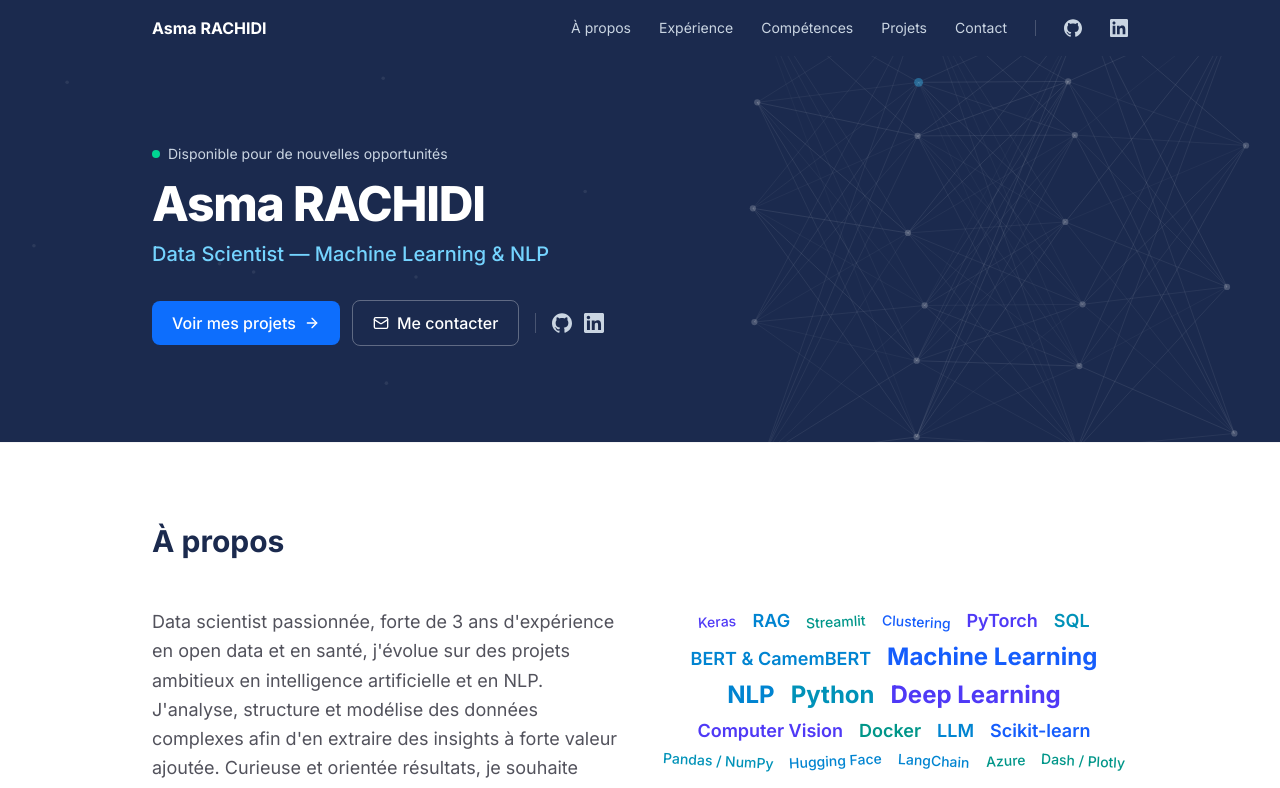
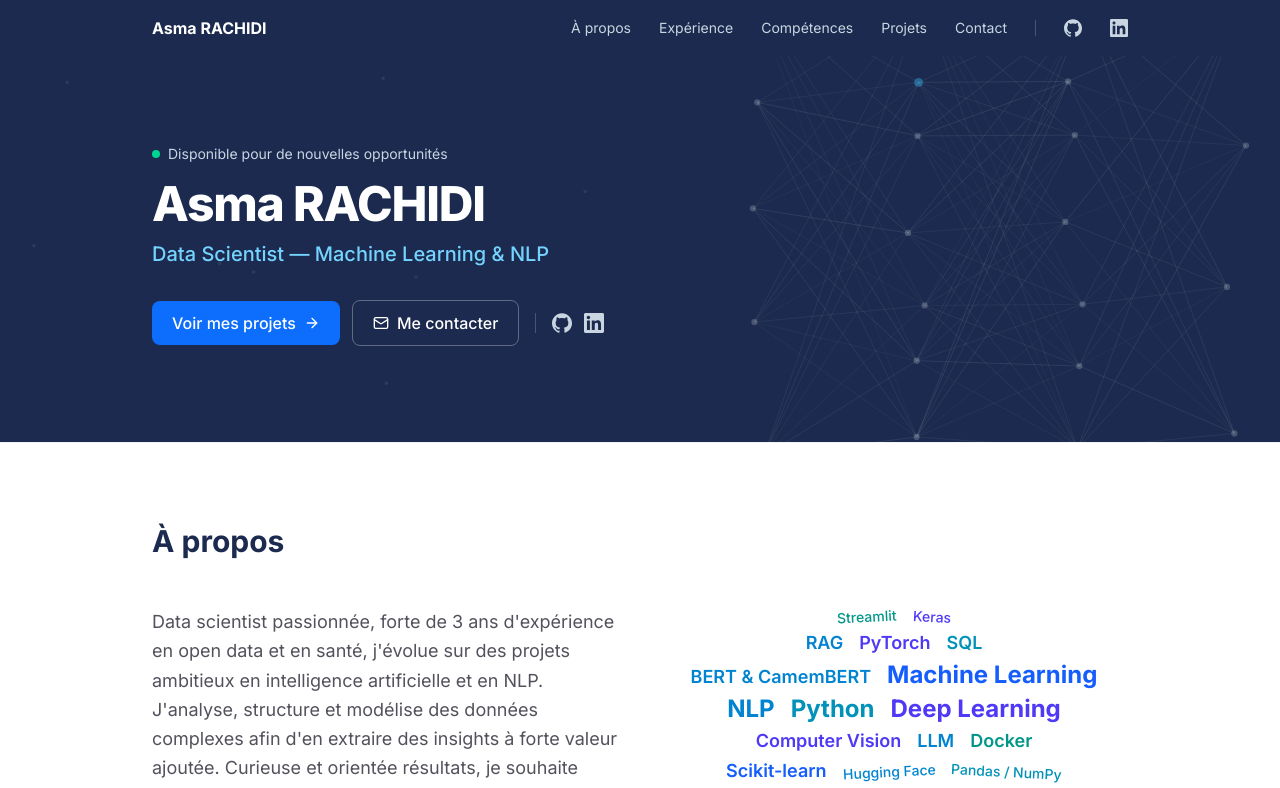
Before and after one commit to AsmaRACHIDI/portfolio, a React (Vite) app: page / in a window 1280 px wide. Shown: the top 788 px of the page. Built offline with nearby package versions, Linux system fonts and the light colour scheme.

Commit message:
Sculpt the word cloud into an explicit ellipse silhouette
Free flex-wrap made near-equal line widths, so the shape read as a
rectangle. The cloud is now defined as explicit centered rows whose
widths grow then shrink, giving an unmistakable cloud outline at any
viewport.

```diff
--- a/src/components/About.jsx
+++ b/src/components/About.jsx
@@ -28,8 +28,9 @@ const sizeStyles = {
 }
 
 export default function About() {
-  const { groups, words } = profile.skillCloud
+  const { groups, rows } = profile.skillCloud
   const colorOf = (groupId) => groups.find((g) => g.id === groupId).color
+  let wordIndex = 0
 
   return (
     <section id="about" className="border-t border-zinc-100 py-20">
@@ -39,8 +40,12 @@ export default function About() {
           <p className="text-lg leading-relaxed text-zinc-600">{profile.bio}</p>
 
           <div className="text-center">
-            <div className="mx-auto flex max-w-lg flex-wrap items-baseline justify-center gap-x-4 gap-y-1.5">
-              {words.map((word, i) => (
+            <div className="mx-auto max-w-lg space-y-0.5">
+              {rows.map((row, r) => (
+                <div key={r} className="flex flex-wrap items-baseline justify-center gap-x-4">
+                  {row.map((word) => {
+                    const i = wordIndex++
+                    return (
                       <span
                         key={word.label}
                         className={`inline-block ${sizeStyles[word.size]} ${textStyles[colorOf(word.group)]} ${
@@ -49,6 +54,9 @@ export default function About() {
                       >
                         {word.label}
                       </span>
+                    )
+                  })}
+                </div>
               ))}
             </div>
 
--- a/src/data/profile.js
+++ b/src/data/profile.js
@@ -18,29 +18,45 @@ export const profile = {
       { id: 'data', name: 'Data & analyse', color: 'cyan' },
       { id: 'tools', name: 'Outils & cloud', color: 'teal' },
     ],
-    // L'ordre dessine la silhouette du nuage : petits mots aux bords,
-    // gros mots au centre (rendu centré dans About.jsx).
-    words: [
+    // Chaque ligne est rendue centrée : les largeurs croissent puis
+    // décroissent pour dessiner une silhouette d'ellipse (forme de nuage).
+    rows: [
+      [
+        { label: 'Streamlit', group: 'tools', size: 1 },
         { label: 'Keras', group: 'dl', size: 1 },
+      ],
+      [
         { label: 'RAG', group: 'nlp', size: 2 },
-      { label: 'Streamlit', group: 'tools', size: 1 },
-      { label: 'Clustering', group: 'ml', size: 1 },
         { label: 'PyTorch', group: 'dl', size: 2 },
         { label: 'SQL', group: 'data', size: 2 },
+      ],
+      [
         { label: 'BERT & CamemBERT', group: 'nlp', size: 2 },
         { label: 'Machine Learning', group: 'ml', size: 3 },
+      ],
+      [
         { label: 'NLP', group: 'nlp', size: 3 },
         { label: 'Python', group: 'data', size: 3 },
         { label: 'Deep Learning', group: 'dl', size: 3 },
+      ],
+      [
         { label: 'Computer Vision', group: 'dl', size: 2 },
+        { label: 'LLM', group: 'nlp', size: 2 },
         { label: 'Docker', group: 'tools', size: 2 },
-      { label: 'LLM', group: 'nlp', size: 2 },
+      ],
+      [
         { label: 'Scikit-learn', group: 'ml', size: 2 },
+        { label: 'Hugging Face', group: 'nlp', size: 1 },
         { label: 'Pandas / NumPy', group: 'data', size: 1 },
-      { label: 'Hugging Face', group: 'nlp', size: 1 },
+      ],
+      [
+        { label: 'Azure', group: 'tools', size: 1 },
+        { label: 'Clustering', group: 'ml', size: 1 },
+        { label: 'Dash / Plotly', group: 'tools', size: 1 },
+      ],
+      [
         { label: 'LangChain', group: 'nlp', size: 1 },
-      { label: 'Azure', group: 'tools', size: 1 },
-      { label: 'Dash / Plotly', group: 'tools', size: 1 },
+      ],
     ],
   },
 }
```
Lines whose indentation alone changed are shown as unchanged.
